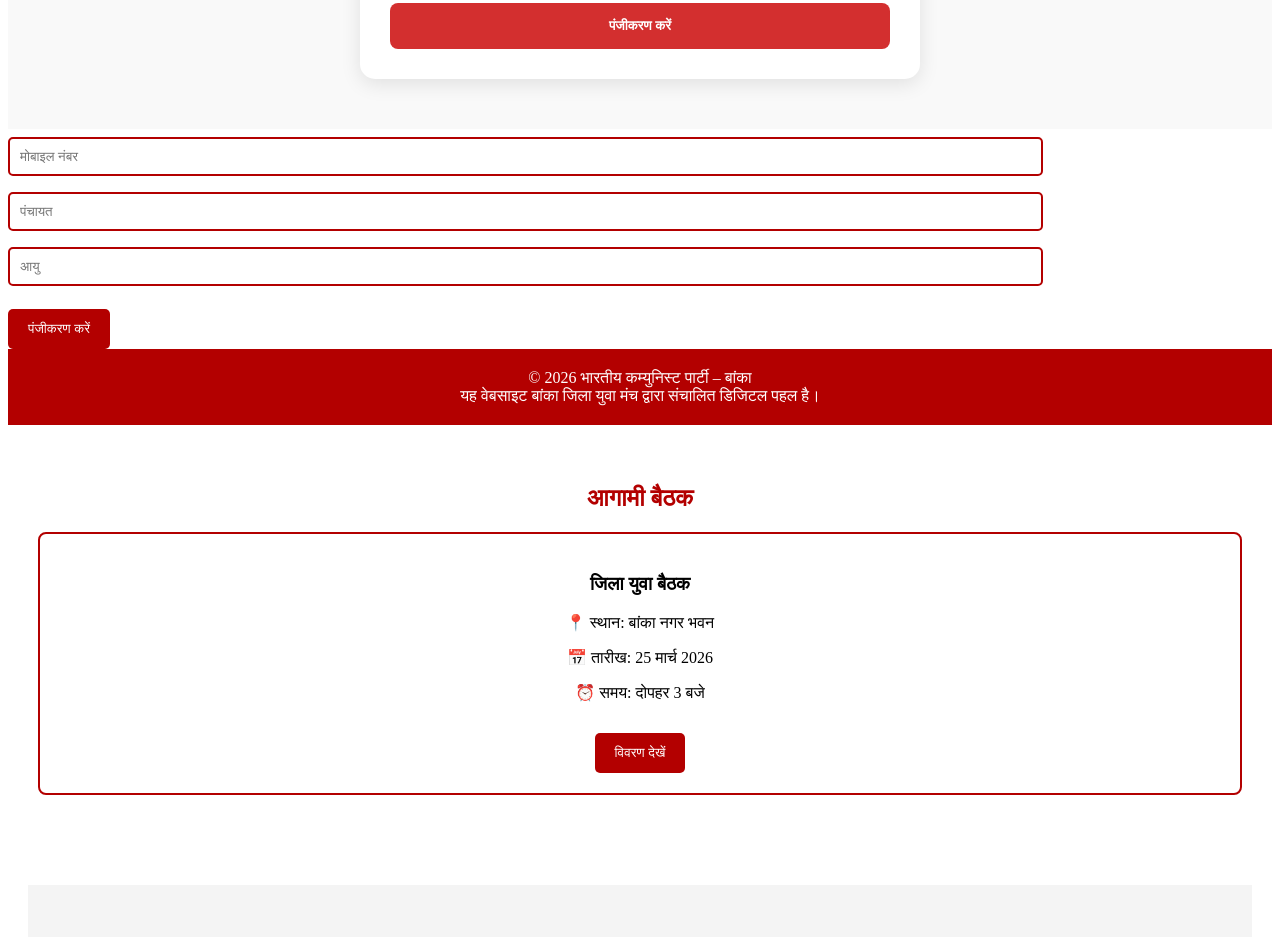
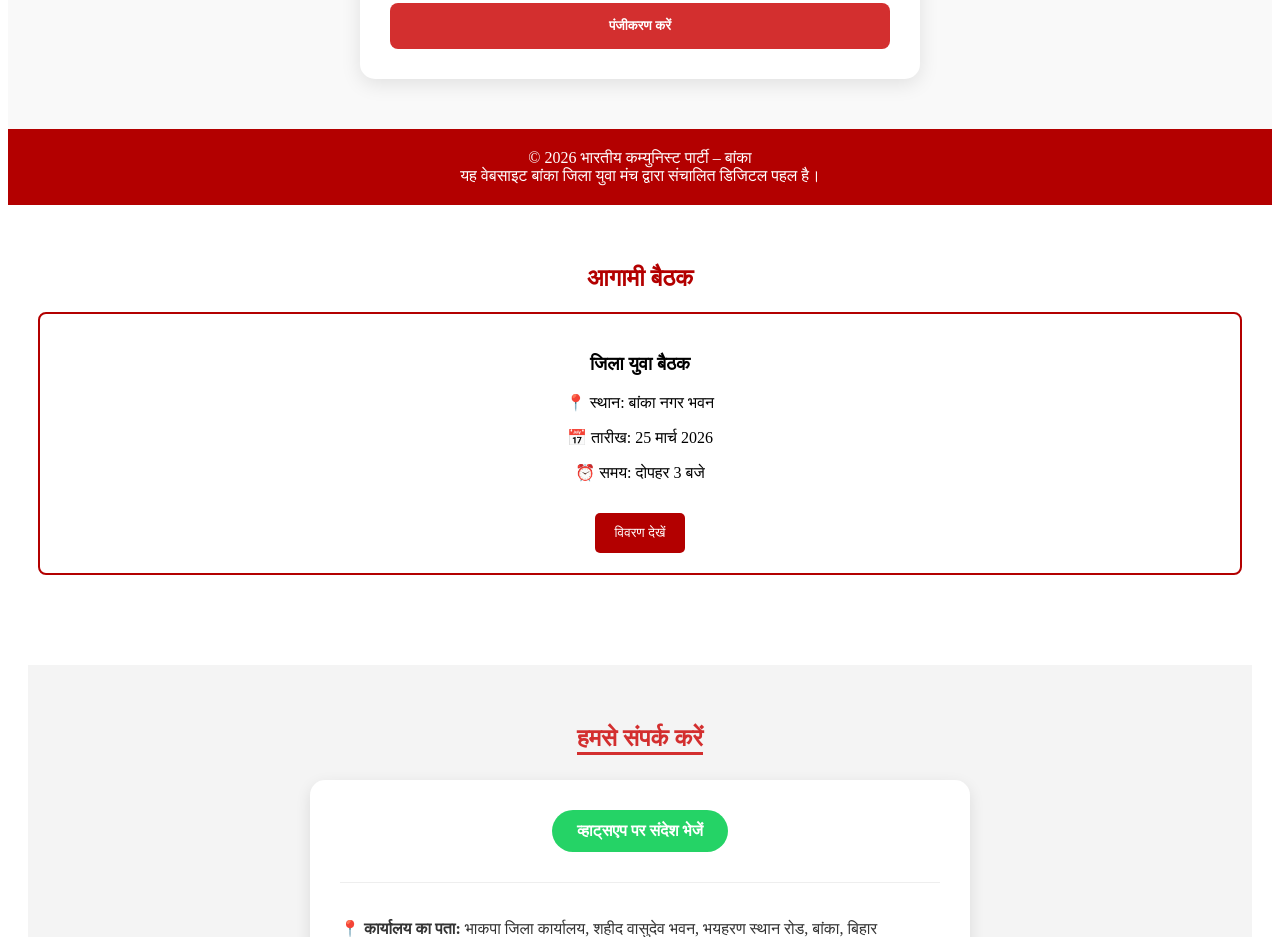
Before and after one commit to rajapaswa/cpi-banka-official, a plain HTML site: page index.html in a window 1280 px wide. Shown: the part 1355-2292 px from the top of the page. Drawn offline with Linux system fonts and the light colour scheme.

Commit message:
Update index.html

```diff
--- a/index.html
+++ b/index.html
@@ -138,11 +138,7 @@ footer {
     </form>
 </section>
 
-    <input type="tel" placeholder="मोबाइल नंबर"><br>
-    <input type="text" placeholder="पंचायत"><br>
-    <input type="number" placeholder="आयु"><br>
-    <button>पंजीकरण करें</button>
-</section>
+
 
 <footer>
     © 2026 भारतीय कम्युनिस्ट पार्टी – बांका
```
